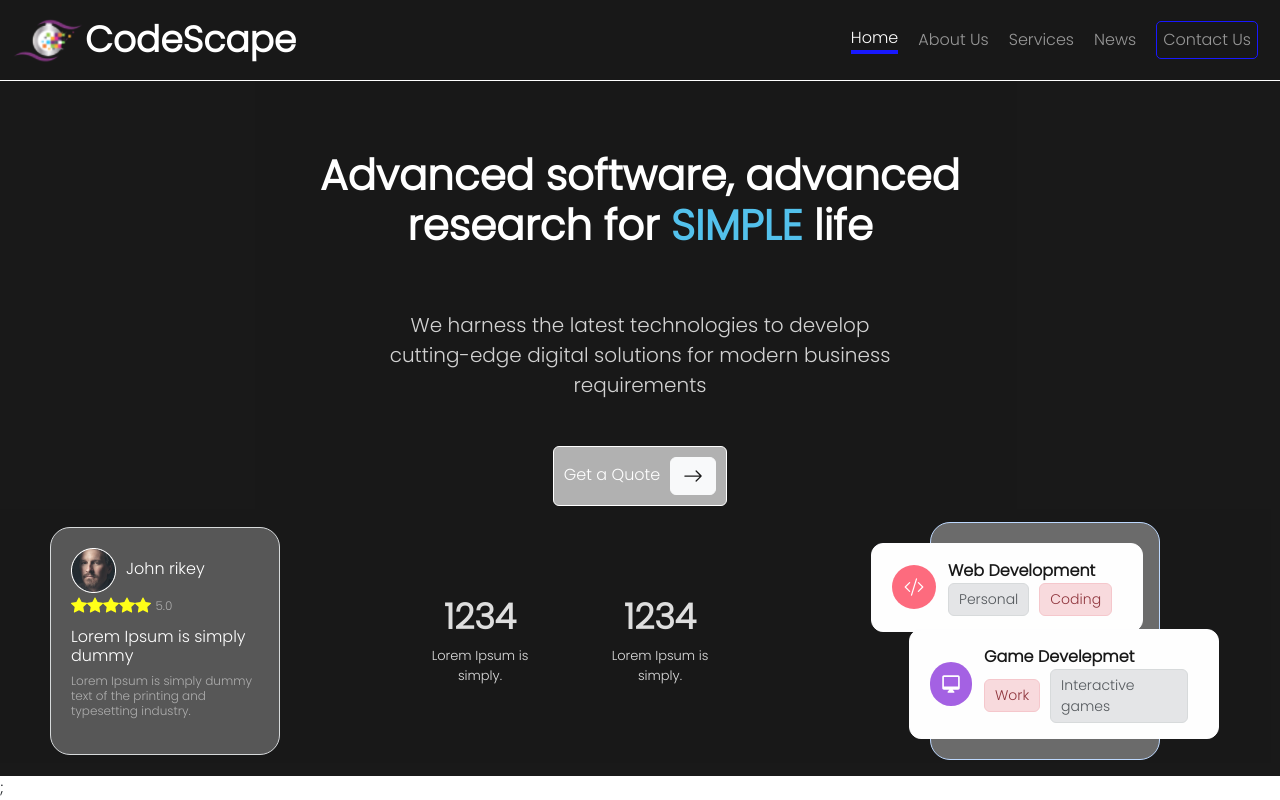
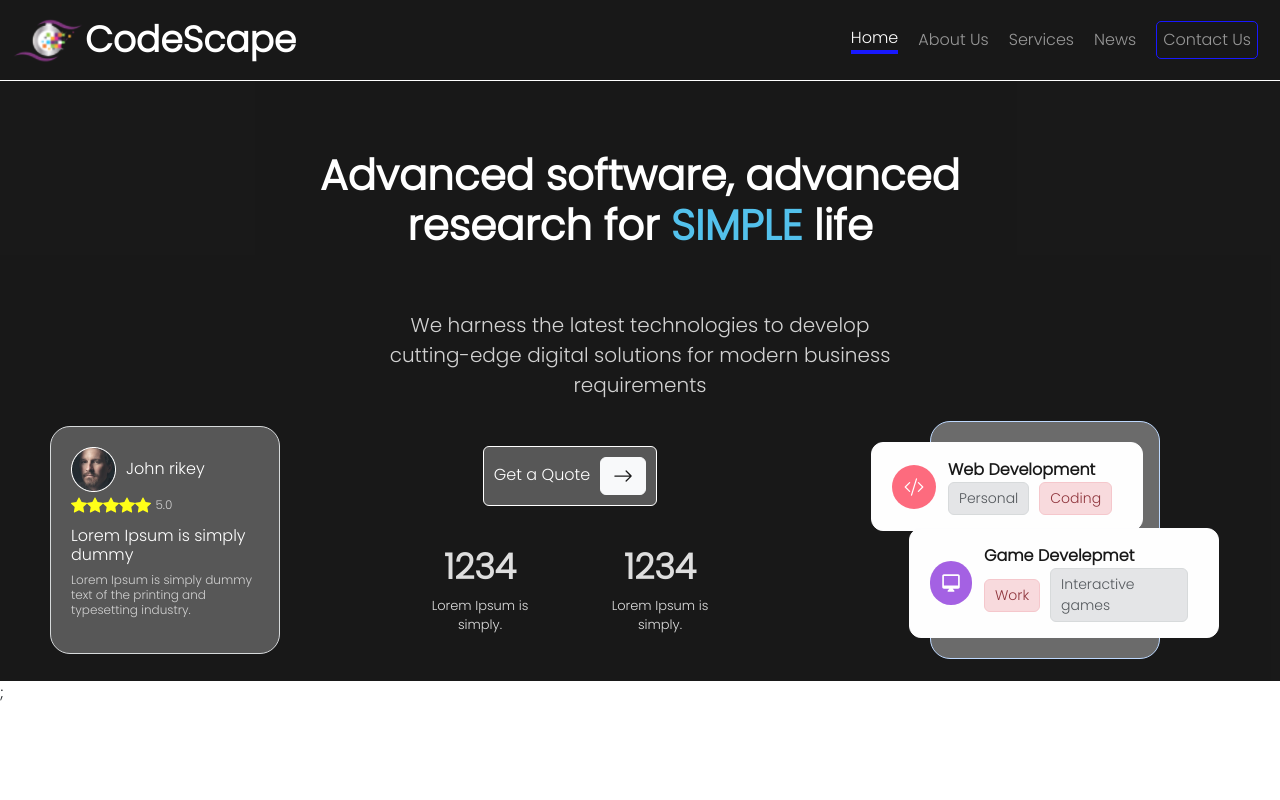
Before and after one commit to NoorAldeenAbuShehadeh/CompanyWebapp, a React (Create React App) app: page / in a window 1280 px wide. Built offline with nearby package versions, Linux system fonts and the light colour scheme.

Commit message:
add theme and use it in style

```diff
--- a/src/App.js
+++ b/src/App.js
@@ -8,6 +8,24 @@ import {
 } from "react-router-dom";
 import { routes } from "./Utils/Utils";
 import HomeLayout from "./Layout/PageLayout";
+import { ThemeProvider } from "react-jss";
+
+const theme ={
+  colors: {
+      primary: '#41BBEA',
+      secondary: '#CECECE',
+      background: 'black',
+      text: 'white',
+      darkGray: '#454545',
+      lightGray: '#DBDBDB',
+      alertBackground: 'rgba(255, 255, 255, 0.36)',
+    },
+    spacing: {
+      small: '10px',
+      medium: '30px',
+      large: '70px',
+    },
+}
 
 function App() {
   const router = createBrowserRouter(
@@ -21,9 +39,11 @@ function App() {
   );
 
   return (
+    <ThemeProvider theme={theme}>
     <Suspense fallback={<>Loading</>}>
       <RouterProvider router={router} />;
     </Suspense>
+    </ThemeProvider>
   );
 }
 
--- a/src/Components/HeroSection/Style.jsx
+++ b/src/Components/HeroSection/Style.jsx
@@ -1,24 +1,24 @@
 import { createUseStyles } from "react-jss";
 
-const Style = createUseStyles({
+const Style = createUseStyles((theme)=>({
     container:{
-        backgroundColor:'black',
+        backgroundColor: theme.colors.background,
         opacity:0.9,
         display:'flex',
         flexDirection:'column',
         alignItems:'center',
-        paddingTop:'70px'
+        paddingTop: theme.spacing.large,
     },
     address:{
         maxWidth:'650px',
         fontSize:'42px',
         fontWeight:700,
-        color:'white',
+        color:theme.colors.text,
         textAlign:'center'
     },highlight:{
-        color:'#41BBEA'
+        color:theme.colors.primary
     },subAddress:{
-        color:'#CECECE',
+        color:theme.colors.secondary,
         fontSize:'20px',
         maxWidth:'530px',
         textAlign:'center',
@@ -37,26 +37,27 @@ const Style = createUseStyles({
         },
 
     GetQuot:{
+        margin:theme.spacing.small,
         padding:'10px',
-        backgroundColor:'darkgray',
-        border:'1px solid white',
-        marginTop:'30px'/*---------------------------- */
+        backgroundColor:theme.colors.darkGray,
+        border:`1px solid ${theme.colors.text}`,
+        marginTop:'30px',/*---------------------------- */
     },
     GetQoutTxt:{
         marginRight:'10px',
-        color:'white'
+        color:theme.colors.text
     },
     numberTxt:{
         fontSize:'35px',
         fontWeight:'bold',
-        color:'#DBDBDB',
+        color:theme.colors.lightGray,
         textAlign:'center'
     },
     subTxt:{
         fontSize:'13px',
         maxWidth:'100px',
         textAlign:'center',
-        color:'#DBDBDB'
+        color:theme.colors.lightGray,
     },
     countContainer:{
         display:'flex',
@@ -64,14 +65,15 @@ const Style = createUseStyles({
         width:'280px',
         margin:'30px 0',/*------------------------------ */
         "@media (min-width: 400px)": {
-            margin:'0 150px'
-          }
+            margin:'30px 150px'
+        },
+        marginTop:'30px',
     },
     bestOpinion:{
         maxWidth:'230px',
         padding:'20px',
         borderRadius:'20px',
-        backgroundColor:'#454545',
+        backgroundColor:theme.colors.darkGray,
         "@media (min-width: 827px)": {
             order:-5
         },
@@ -86,7 +88,7 @@ const Style = createUseStyles({
         color:'white'
     },
     DoContainer:{
-        backgroundColor:'rgba(255, 255, 255, 0.36)',
+        backgroundColor:theme.colors.alertBackground,
         width:'230px',
         height:'238px',
         position:'relative',
@@ -95,7 +97,7 @@ const Style = createUseStyles({
         marginRight: '70px',
     },
     opinionTitle:{
-        color:'white',
+        color:theme.colors.text,
         fontSize:'16px',
         fontWeight:'500',
         marginTop:'10px'
@@ -103,7 +105,7 @@ const Style = createUseStyles({
     opinionDescription:{
         fontSize:'12px',
         fontWeight:'400',
-        color:'#A6A6A6',
+        color:theme.colors.secondary,
         lineHeight:'15px'
     },circleDiv:{
         width:'44px',
@@ -143,11 +145,11 @@ const Style = createUseStyles({
     },
     textDevComp:{
         fontWeight:650,
-        color:'black'
+        color:theme.colors.background,
     }
 
 
 
-  });
+  }));
 
   export default Style
--- a/src/Components/HeroSection/index.js
+++ b/src/Components/HeroSection/index.js
@@ -13,16 +13,16 @@ const HeroSection = () => {
   return (
     <div className={classes.container}>
       <Title />
-
+      <div className={classes.reviewsContainer}>
+        <div style={{display:'flex',flexDirection:'column',alignItems:'center'}}>
           <Alert className={classes.GetQuot}>
             <span className={classes.GetQoutTxt}>Get a Quote</span>
             <Button variant="light">
               <BsArrowRight size={20} />
             </Button>
           </Alert>
-
-      <div className={classes.reviewsContainer}>
           <Facts />
+        </div>
         <BestOpinion />
         <Development />
       </div>
```
Lines whose indentation alone changed are shown as unchanged.
